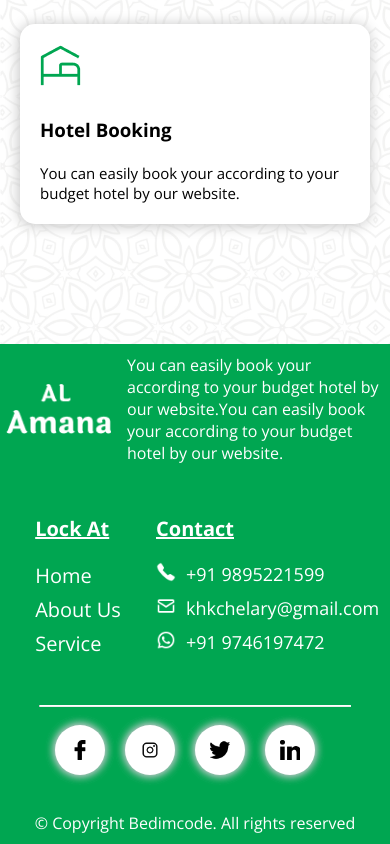
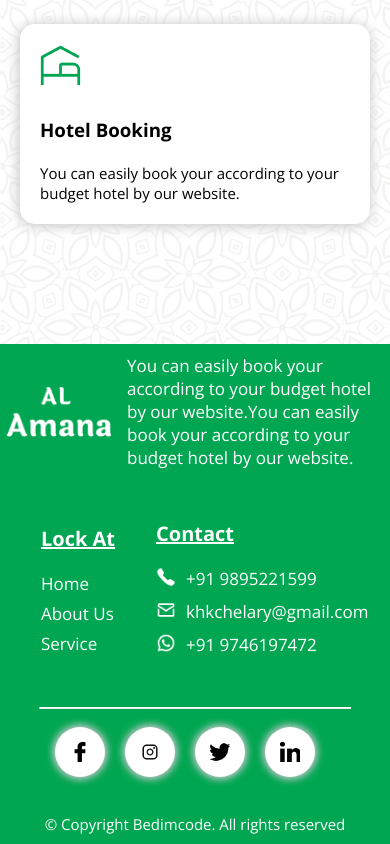
Before and after one commit to Muhsinetr/Al-amana, a plain HTML site: page index.html in a window 390 px wide. Shown: the part 2116-2960 px from the top of the page. Drawn offline with nearby package versions, Linux system fonts and the light colour scheme; a web font is replaced by a local one.

Commit message:
modifiyed

```diff
--- a/index.html
+++ b/index.html
@@ -145,7 +145,8 @@
     </div>
     </div>
 </section>
-<section class="section_4">
+<section class="sec_4" >
+    <div class="section_4">
     <div class="s4_1 center">
         <div>
 
@@ -190,6 +191,7 @@
         </div>
         <p>&#169; Copyright Bedimcode. All rights reserved</p>
     </div>
+</div>
 </section>
 <script>
     var menuBar = document.getElementById("menuBar");
--- a/media.css
+++ b/media.css
@@ -1,7 +1,8 @@
 @media(max-width : 1100px){
     .s3_btn{
         flex-wrap: wrap;
-        justify-content: right;
+        width: 150px;
+        margin-left: 85px;
     }
     .s3_app{
         flex-wrap: wrap;
@@ -12,10 +13,16 @@
     .s3_btn a{
         margin-right: 10px;
     }
+    .s1 p{
+        margin-left: 15px;
+    }
 }
-@media(max-width : 500px){
+@media(max-width : 650px){
     .direction{
         display: none;
+    }
+    .sec_4{
+        display: block;
     }
     .btn_cont .cnt_btn{
         display: none;
@@ -34,11 +41,22 @@
     .section_3{
         display: none;
     }
+    .s3_btn{
+        width: auto;
+        margin: auto;
+    }
 }
-@media(max-width:380px){
+@media(max-width:350px){
     .section_4{
         height: 700px;
         grid-template-rows: 1fr 1.5fr 2fr 2fr 2fr;
+    }
+    .center_main{
+        justify-content: center;
+    }
+    .center_main a{
+        margin-bottom: 0;
+        margin-top: 50px;
     }
     .s4_1{
         grid-area: 1/1/2/6;
@@ -58,6 +76,7 @@
         grid-area: 5/1/6/6;
     }
     .center_main h1{
-        font-size: 25px;
+        font-size: 35px;
+        margin: 0px 10px;
     }
 }
--- a/style.css
+++ b/style.css
@@ -358,6 +358,9 @@ ul{
     font-family: var(--nrm_font--);
     font-size: 12px;
 }
+.sec_4{
+    display: none;
+}
 .section_4{
     width: 100%;
     height: 500px;
@@ -403,6 +406,7 @@ ul{
 }
 .s4_2 p{
     font-family: var(--nrm_font--);
+    font-size: 17px;
     color: white;
     margin: 10px;
     width: fit-content;
@@ -416,7 +420,7 @@ ul{
 
 }
 .s4_3 li a{
-    font-size: 20px;
+    font-size: 17px;
     color: white;
     margin-bottom: 10px;
 }
@@ -434,7 +438,7 @@ ul{
 .s4_4 a{
     font-family: var(--nrm_font--);
     color: white;
-    font-size: 18px;
+    font-size: 17px;
     margin-bottom: 10px;
     display: flex;
 }
@@ -460,4 +464,5 @@ hr.newline{
     font-family: var(--nrm_font--);
     margin-bottom:10px;
     text-align: center;
+    font-size: 15px;
 }
```
